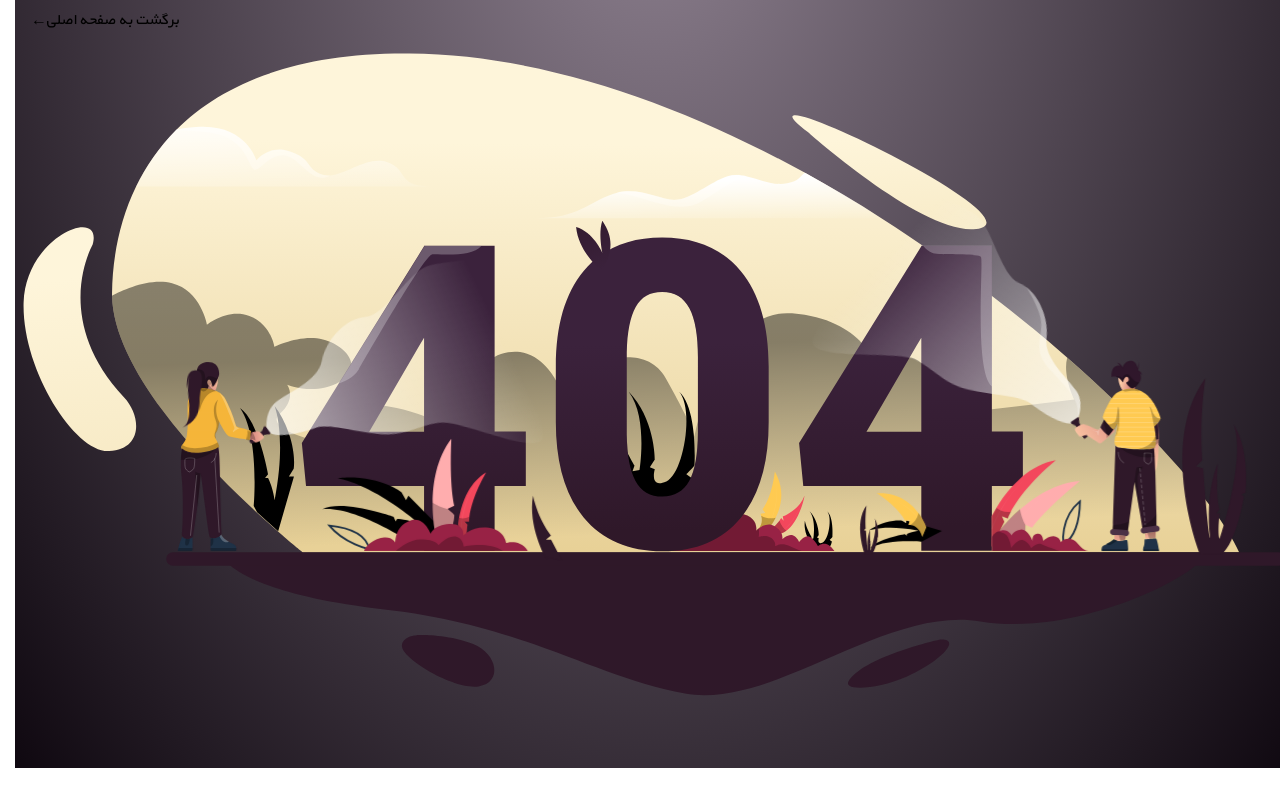
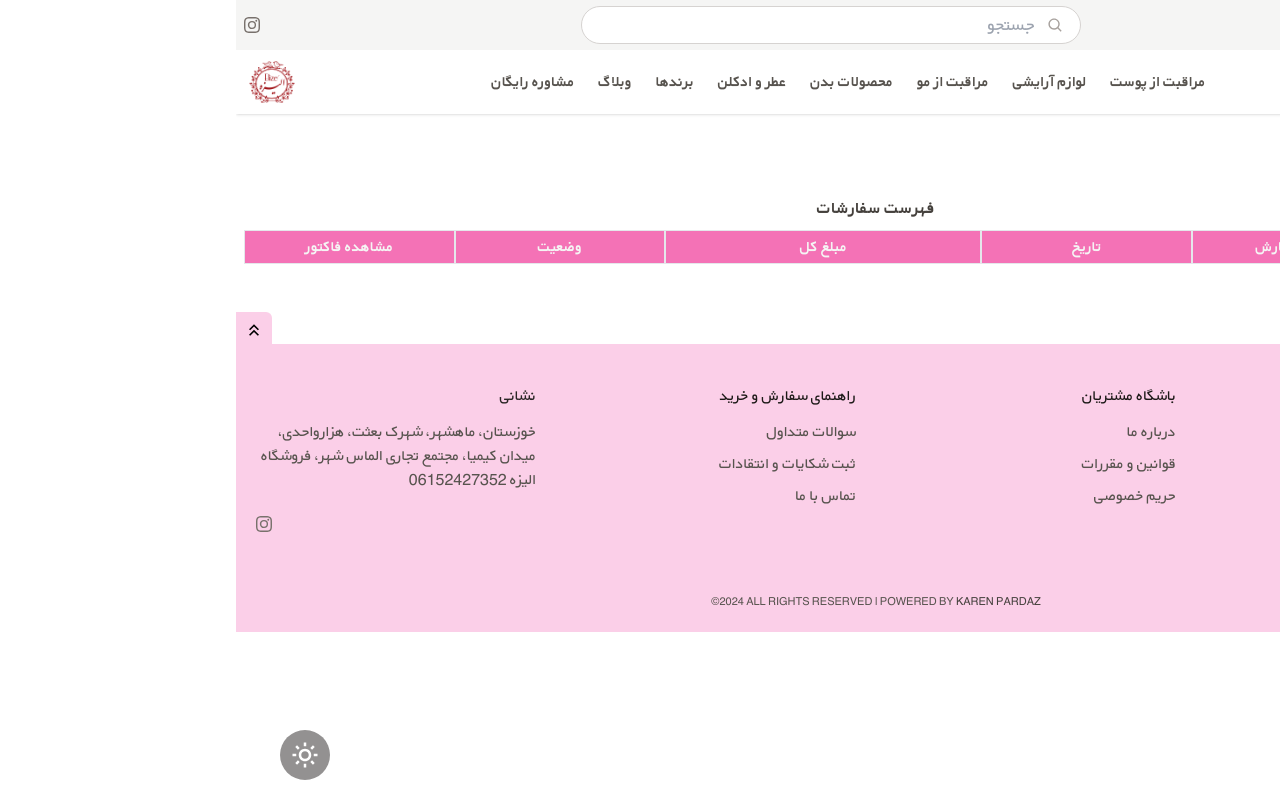
Before and after one commit to negar-karimnejad/elyseeshop, a React (Vite) app: page /orders in a window 1280 px wide. Built offline with nearby package versions, Linux system fonts and the light colour scheme.

Commit message:
create orders page

```diff
--- a/src/App.tsx
+++ b/src/App.tsx
@@ -19,6 +19,7 @@ import Products from './pages/Products';
 import Register from './pages/Register';
 import Terms from './pages/Terms';
 import CreateProduct from './pages/CreateProduct';
+import Orders from './pages/Orders';
 
 function App() {
   return (
@@ -43,6 +44,7 @@ function App() {
           <Route path="/cart" element={<Cart />} />
           <Route path="/products/:id" element={<Products />} />
           <Route path="/product/:id" element={<Product />} />
+          <Route path="/orders" element={<Orders />} />
         </Route>
         <Route path="*" element={<NotFound />} />
       </Routes>
--- /dev/null
+++ b/src/pages/Orders.jsx
@@ -0,0 +1,33 @@
+import React from 'react';
+
+function Orders() {
+  return (
+    <div className="container my-20">
+      <h5 className="mb-2 text-center font-yekanB text-lg text-stone-700">
+        فهرست سفارشات
+      </h5>
+      <div className="grid grid-cols-12 bg-pink-400 text-stone-100">
+        <div className="col-span-1 border p-1 text-center font-yekanB">
+          ردیف
+        </div>
+        <div className="col-span-2 border p-1 text-center font-yekanB">
+          شماره سفارش
+        </div>
+        <div className="col-span-2 border p-1 text-center font-yekanB">
+          تاریخ
+        </div>
+        <div className="col-span-3 border p-1 text-center font-yekanB">
+          مبلغ کل
+        </div>
+        <div className="col-span-2 border p-1 text-center font-yekanB">
+          وضعیت
+        </div>
+        <div className="col-span-2 border p-1 text-center font-yekanB">
+          مشاهده فاکتور
+        </div>
+      </div>
+    </div>
+  );
+}
+
+export default Orders;
```
